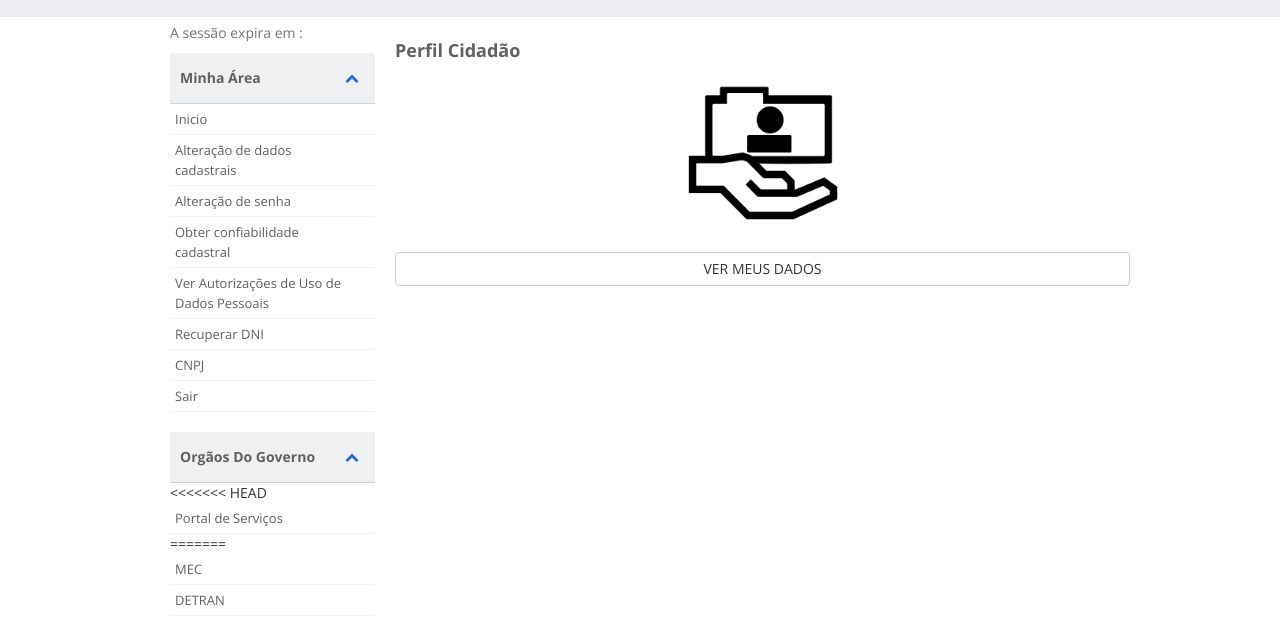
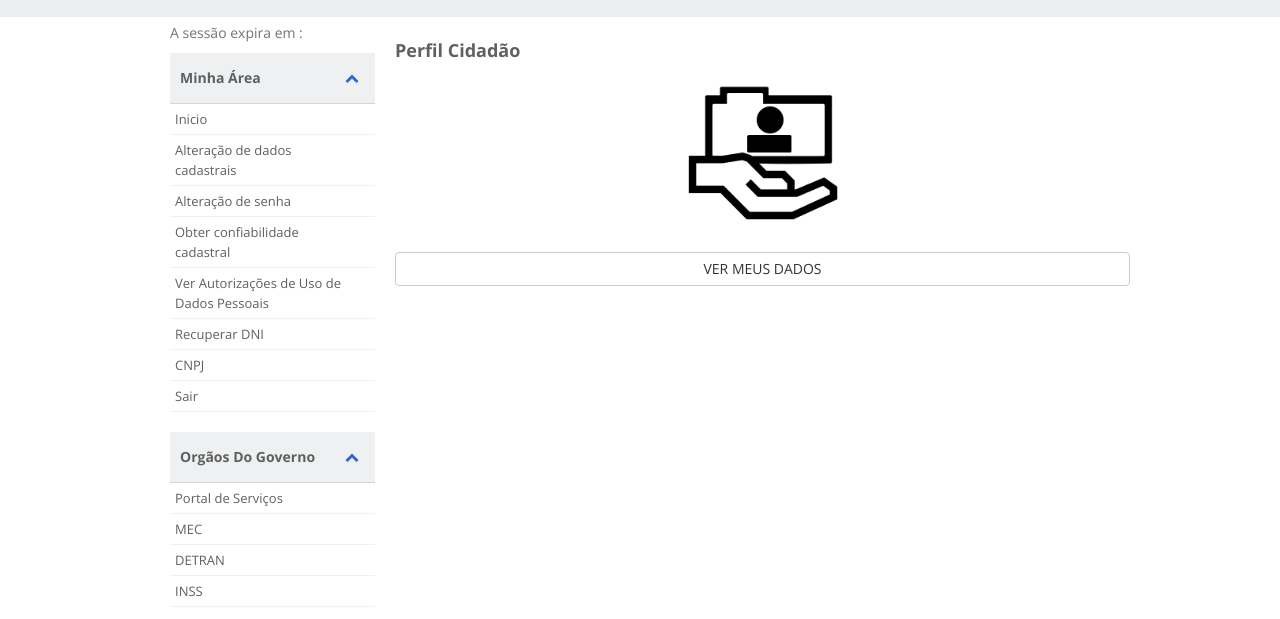
Before and after one commit to lauragirdwood/2019-06-15_HackathonFIESP, a plain HTML site: page index.html in a window 1280 px wide. Shown: the part 128-747 px from the top of the page. Drawn offline with nearby package versions, Linux system fonts and the light colour scheme; a web font is replaced by a local one.

Commit message:
Alterações no menu lateral esquerdo

```diff
--- a/index.html
+++ b/index.html
@@ -103,14 +103,11 @@
                             <dt class="collapsed" data-toggle="collapse" data-target="#menu-2">Orgãos do Governo<span class="fa fa-chevron-up"></dt>
                             <dd class="collapse" id="menu-2">
                             <ul>
-<<<<<<< HEAD
                               <li><a target="_blank" href="http://servicos.gov.br">Portal de Serviços</a></li>
 
-=======
                               <li><a target="_blank" href="http://servicos.gov.br">MEC</a></li>
                               <li><a target="_blank" href="http://servicos.gov.br">DETRAN</a></li>
                               <li><a target="_blank" href="http://servicos.gov.br">INSS</a></li>
->>>>>>> 30e665eac40c0e9c9644a74f89a61d85a9b5cccb
                             </ul>
                             </dd>
                           </dl>
```
